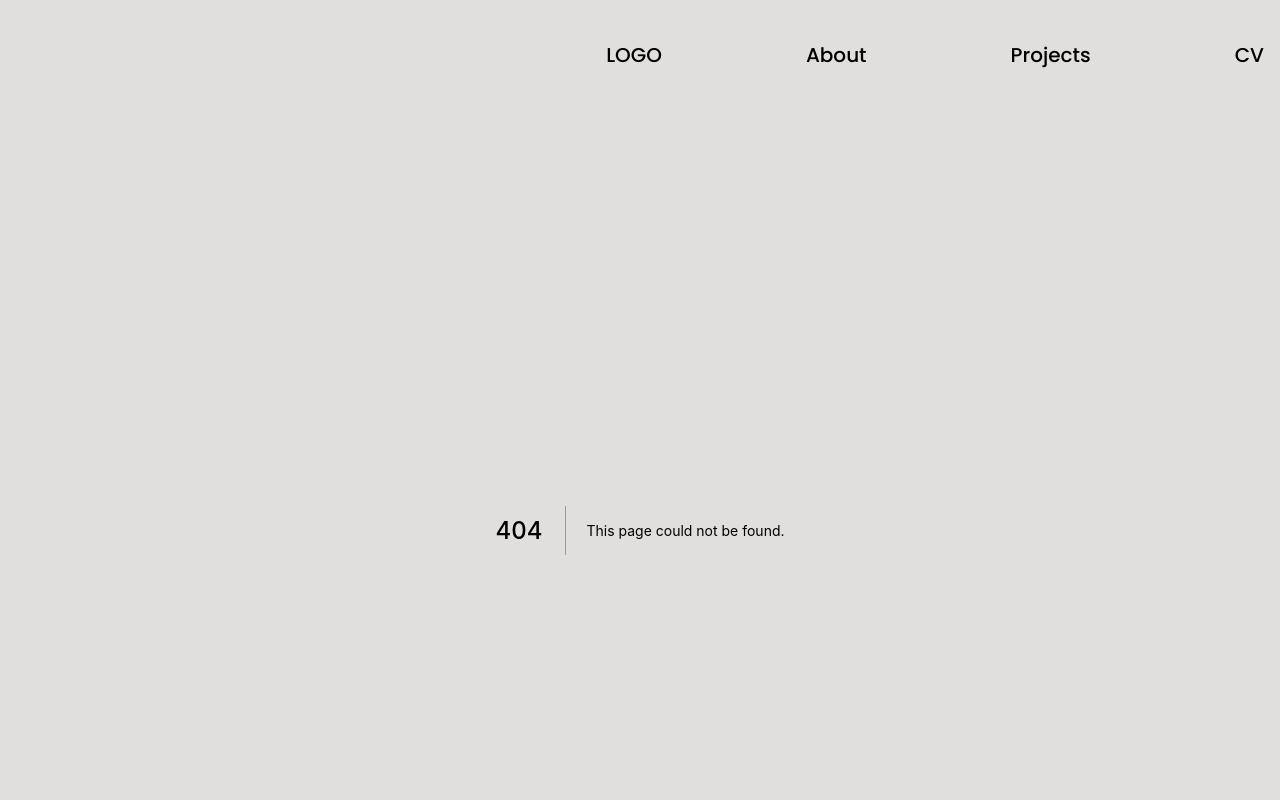
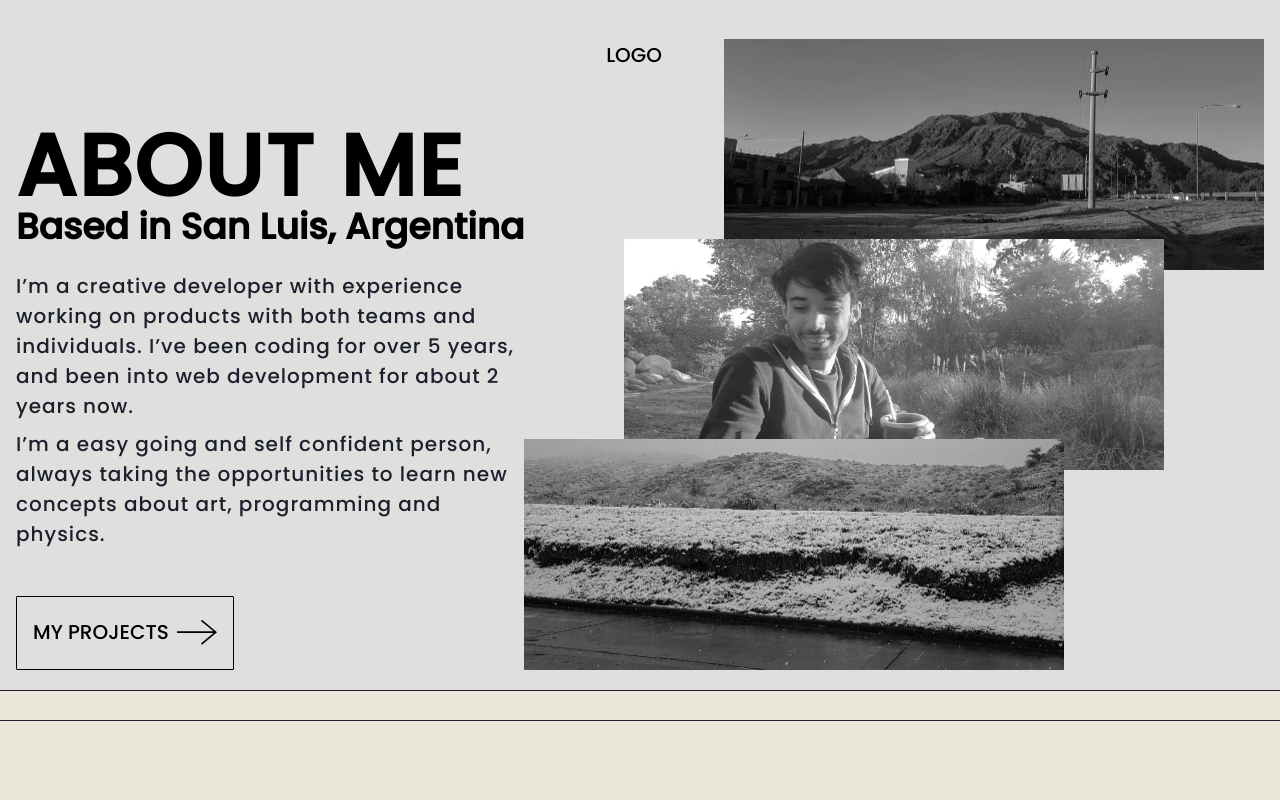
Before and after one commit to maurolnl/maurolnl_portfolio, a Next.js app: page /about in a window 1280 px wide. Before the commit this address had no page. Shown: the top 800 px of the page. Built offline with nearby package versions, Linux system fonts and the light colour scheme.

Commit message:
Add about page

```diff
--- /dev/null
+++ b/pages/about.tsx
@@ -0,0 +1,100 @@
+import {Box, Heading, Text, Stack, useBreakpointValue, Container} from "@chakra-ui/react";
+import {NextPage} from "next";
+import React from "react";
+import Image from "next/image";
+
+import snow from "../assets/nieve.jpg";
+import sl from "../assets/sl.jpg";
+import me from "../assets/me.jpg";
+import ForwardLink from "../components/Layout/ForwardLink";
+
+const Index: NextPage = () => {
+  const headingVariant = useBreakpointValue({
+    base: "mobile",
+    sm: "sm",
+    md: "md",
+    lg: "lg",
+    desktop: "xl",
+  });
+
+  const subHeadingVariant = useBreakpointValue({
+    base: "mobileH3",
+    lg: "sm",
+    desktop: "md",
+  });
+
+  const textVariant = useBreakpointValue({
+    base: "sm",
+    md: "md",
+    xl: "lg",
+  });
+
+  return (
+    <Stack direction="row" height="100%" justifyContent={"space-between"}>
+      <Stack justifyContent={"space-between"} width={["100%", "100%", "100%", "100%", "40%"]}>
+        <Stack gap={[2, 2, 2, 2, 7]}>
+          <Stack gap={2}>
+            <Heading as="h1" color="neutral.900" size={headingVariant}>
+              ABOUT ME
+            </Heading>
+            <Heading as="h3" color="neutral.900" size={subHeadingVariant} textTransform={"none"}>
+              Based in San Luis, Argentina
+            </Heading>
+          </Stack>
+          <Box
+            display={["flex", "flex", "flex", "flex", "none"]}
+            height={253}
+            maxW={["100%", "100%", "inherit", "inherit"]}
+            position="relative"
+            width={596}
+          >
+            <Image priority alt={"hero-me"} layout="fill" objectFit="cover" src={me.src} />
+          </Box>
+          <Stack>
+            <Text size={textVariant}>
+              I’m a creative developer with experience working on products with both teams and
+              individuals. I’ve been coding for over 5 years, and been into web development for
+              about 2 years now.
+            </Text>
+            <Text size={textVariant}>
+              I’m a easy going and self confident person, always taking the opportunities to learn
+              new concepts about art, programming and physics.
+            </Text>
+          </Stack>
+        </Stack>
+        <ForwardLink href="/projects">MY PROJECTS</ForwardLink>
+      </Stack>
+      <Box
+        alignItems="flex-start"
+        display={["none", "none", "none", "none", "flex"]}
+        justifyContent="flex-end"
+        position="relative"
+        width={"60%"}
+      >
+        <Box bottom={"400px"} h={"fit-content"} position="absolute" w={"fit-content"}>
+          <Box height={231.5} position="relative" width={540}>
+            <Image alt={"hero-me"} layout="fill" objectFit="cover" src={sl.src} />
+          </Box>
+        </Box>
+        <Box
+          bottom={"200px"}
+          h={"fit-content"}
+          position="absolute"
+          right={"100px"}
+          w={"fit-content"}
+        >
+          <Box height={231.5} position="relative" width={540}>
+            <Image alt={"hero-me"} layout="fill" objectFit="cover" src={me.src} />
+          </Box>
+        </Box>
+        <Box bottom={"0px"} h={"fit-content"} position="absolute" right={"200px"} w={"fit-content"}>
+          <Box height={231.5} position="relative" width={540}>
+            <Image alt={"hero-me"} layout="fill" objectFit="cover" src={snow.src} />
+          </Box>
+        </Box>
+      </Box>
+    </Stack>
+  );
+};
+
+export default Index;
```
